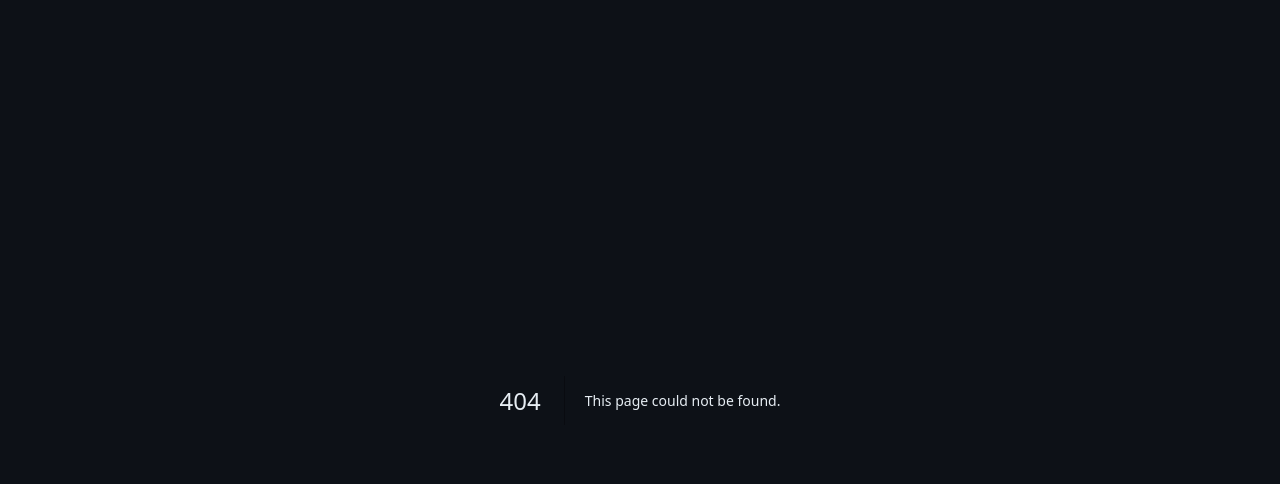
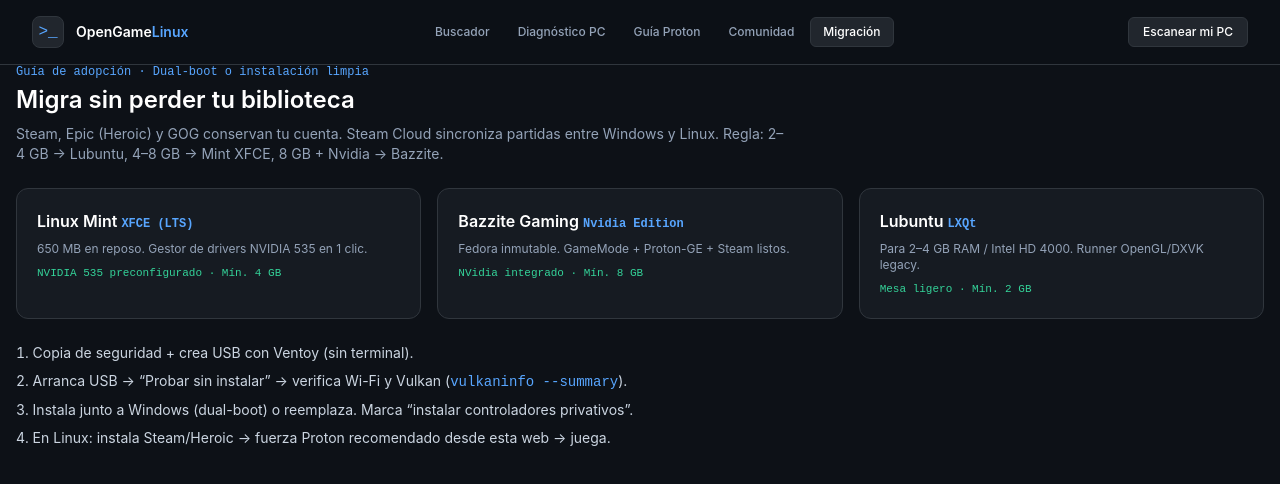
Before and after one commit to SePuLvEdA22/opengame-linux, a Next.js app: page /adopcion in a window 1280 px wide. Before the commit this address had no page. Shown: the top 484 px of the page. Built offline with nearby package versions, Linux system fonts and the light colour scheme.

Commit message:
Fase 5+6: guía Linux + distros API + arquitectura + cierre MVP

```diff
--- /dev/null
+++ b/src/app/adopcion/page.tsx
@@ -0,0 +1,34 @@
+import { SiteHeader } from "@/components/ui";
+import { DISTROS } from "@/lib/distros";
+
+export const revalidate = 86400;
+
+export default function AdopcionPage() {
+  return (
+    <>
+      <SiteHeader active="migra" />
+      <main id="contenido" className="pt-16 max-w-7xl mx-auto px-4 py-8">
+        <p className="font-mono text-xs text-primary">Guía de adopción · Dual-boot o instalación limpia</p>
+        <h1 className="text-2xl font-semibold text-white mt-1">Migra sin perder tu biblioteca</h1>
+        <p className="text-sm text-slate-400 max-w-3xl mt-2">
+          Steam, Epic (Heroic) y GOG conservan tu cuenta. Steam Cloud sincroniza partidas entre Windows y Linux. Regla: 2–4 GB → Lubuntu, 4–8 GB → Mint XFCE, 8 GB + Nvidia → Bazzite.
+        </p>
+        <div className="grid grid-cols-1 sm:grid-cols-3 gap-4 mt-6">
+          {DISTROS.map((d) => (
+            <article key={d.id} className="steel-card rounded-xl p-5">
+              <h2 className="font-semibold text-white">{d.nombre} <span className="font-mono text-xs text-primary">{d.edicion}</span></h2>
+              <p className="text-xs text-slate-400 mt-2">{d.descripcion}</p>
+              <p className="font-mono text-[11px] text-emerald-400 mt-2">{d.driverNota} · Mín. {d.ramMinGb} GB</p>
+            </article>
+          ))}
+        </div>
+        <ol className="text-sm text-slate-300 mt-6 space-y-2 list-decimal list-inside max-w-3xl">
+          <li>Copia de seguridad + crea USB con Ventoy (sin terminal).</li>
+          <li>Arranca USB → “Probar sin instalar” → verifica Wi-Fi y Vulkan (<code className="font-mono text-primary">vulkaninfo --summary</code>).</li>
+          <li>Instala junto a Windows (dual-boot) o reemplaza. Marca “instalar controladores privativos”.</li>
+          <li>En Linux: instala Steam/Heroic → fuerza Proton recomendado desde esta web → juega.</li>
+        </ol>
+      </main>
+    </>
+  );
+}
--- /dev/null
+++ b/src/app/api/distros/route.ts
@@ -0,0 +1,6 @@
+import { ok } from "@/lib/api-response";
+import { DISTROS } from "@/lib/distros";
+
+export async function GET() {
+  return ok(DISTROS, { headers: { "Cache-Control": "s-maxage=86400" } });
+}
--- /dev/null
+++ b/src/lib/distros.ts
@@ -0,0 +1,23 @@
+// Distros livianas RF-09 — recomendación por RAM/GPU, contenido estático auditable.
+export interface Distro {
+  id: string;
+  nombre: string;
+  edicion: string;
+  ramMinGb: number;
+  descripcion: string;
+  driverNota: string;
+}
+
+export const DISTROS: Distro[] = [
+  { id: "mint-xfce", nombre: "Linux Mint", edicion: "XFCE (LTS)", ramMinGb: 4, descripcion: "650 MB en reposo. Gestor de drivers NVIDIA 535 en 1 clic.", driverNota: "NVIDIA 535 preconfigurado" },
+  { id: "bazzite", nombre: "Bazzite Gaming", edicion: "Nvidia Edition", ramMinGb: 8, descripcion: "Fedora inmutable. GameMode + Proton-GE + Steam listos.", driverNota: "NVidia integrado" },
+  { id: "lubuntu", nombre: "Lubuntu", edicion: "LXQt", ramMinGb: 2, descripcion: "Para 2–4 GB RAM / Intel HD 4000. Runner OpenGL/DXVK legacy.", driverNota: "Mesa ligero" },
+];
+
+export function recomendarDistro(ramGb: number, gpu: string): Distro {
+  const g = gpu.toLowerCase();
+  if (ramGb <= 4 || g.includes("intel hd") || g.includes("uhd 600")) return DISTROS[2];
+  const discreta = g.includes("nvidia") || g.includes("geforce") || g.includes("gtx") || g.includes("rtx") || g.includes("rx") || g.includes("radeon");
+  if (ramGb >= 8 && discreta) return DISTROS[1];
+  return DISTROS[0];
+}
```
Also changed, not shown: 3 other files (tests, documents, lock files or other folders).
